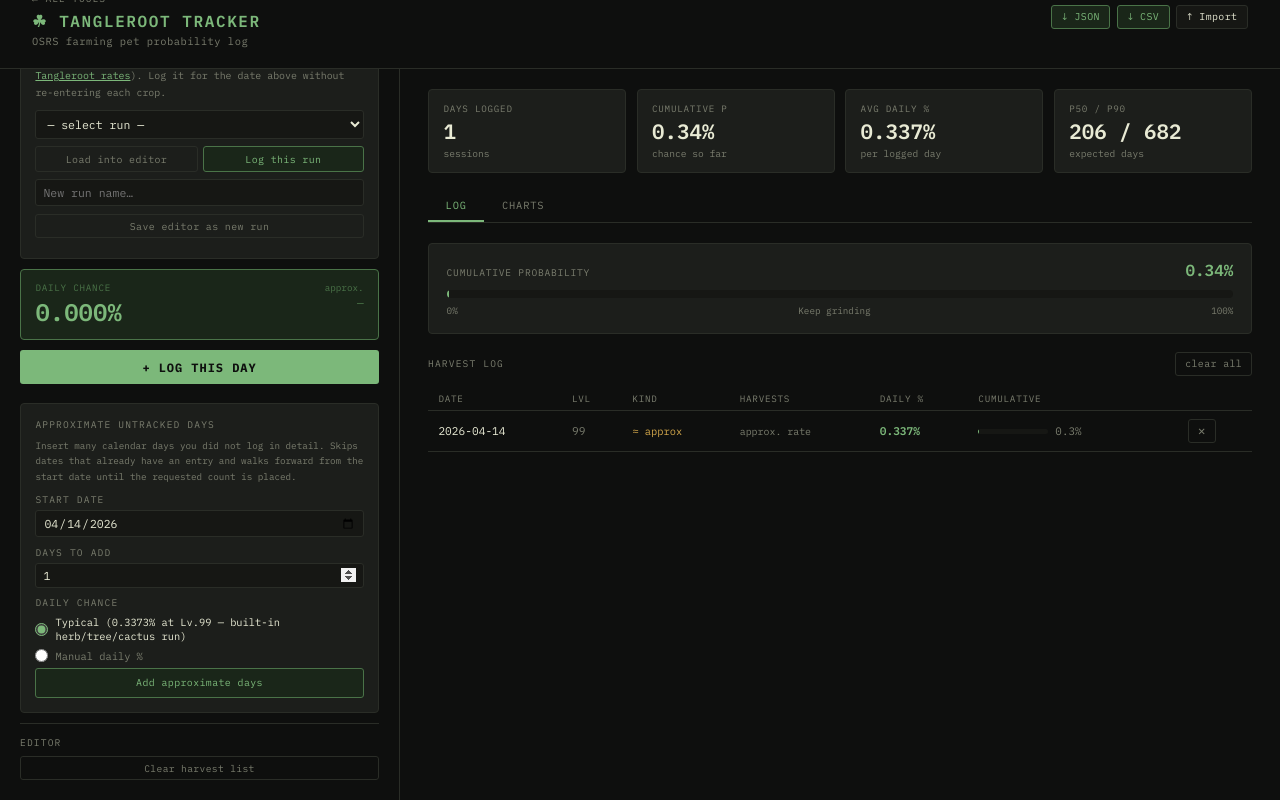
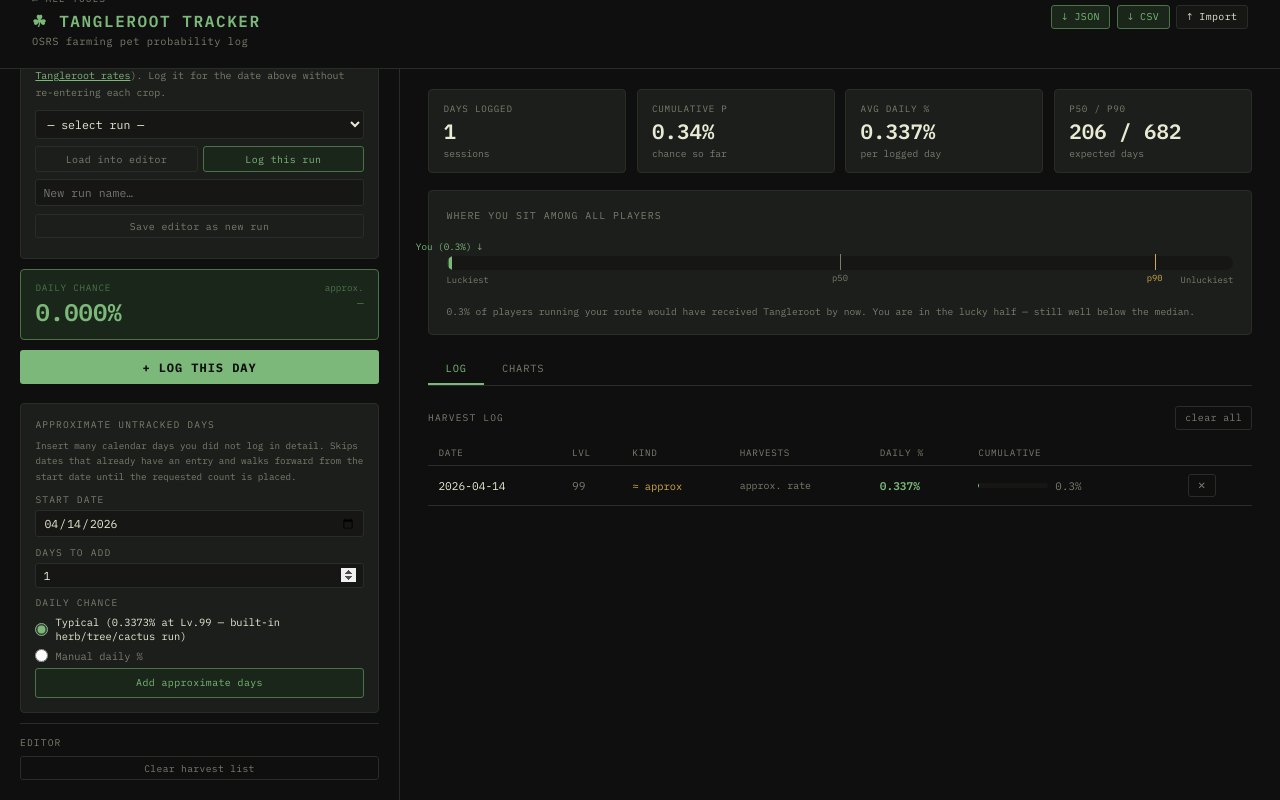
Before and after one commit to CollinHeist/osrs, a React (Vite) app in the folder tangleroot/: page / in a window 1280 px wide. Both pictures are taken after a click on the button "Add approximate days". Shown: the part 34-834 px from the top of the page. Built offline with nearby package versions, Linux system fonts and the light colour scheme.

Commit message:
Move luck gauge in Tangleroot app

```diff
--- a/tangleroot/src/App.jsx
+++ b/tangleroot/src/App.jsx
@@ -275,6 +275,41 @@
   );
 }
 
+// ─── Luck gauge ───────────────────────────────────────────────────────────────
+function LuckGauge({ cumProb }) {
+  const currentCum = cumProb * 100;
+  return (
+    <div style={{ ...S.chartCard, marginBottom: "1.1rem" }}>
+      <div style={S.chartTitle}>Where you sit among all players</div>
+      <div style={{ position: "relative", height: "58px" }}>
+        <div style={{ position:"absolute", left:0, right:0, top:"20px", height:"14px", background:C.surface, borderRadius:"7px", overflow:"hidden" }}>
+          <div style={{ position:"absolute", left:0, width:`${Math.min(currentCum, 100)}%`, height:"100%", background:`linear-gradient(90deg, ${C.accentBg}, ${C.accentDim})` }} />
+          <div style={{ position:"absolute", left:`${Math.min(currentCum, 98.5)}%`, top:0, width:"3px", height:"100%", background:C.accent }} />
+        </div>
+        <div style={{ position:"absolute", left:`${Math.min(currentCum, 95)}%`, top:4, transform:"translateX(-50%)", fontSize:"0.58rem", color:C.accent, whiteSpace:"nowrap" }}>
+          You ({currentCum.toFixed(1)}%) ↓
+        </div>
+        {[{x:50,label:"p50",col:C.muted},{x:90,label:"p90",col:C.gold}].map(({x,label,col})=>(
+          <div key={x} style={{ position:"absolute", left:`${x}%`, top:"18px" }}>
+            <div style={{ width:"1px", height:"16px", background:col }} />
+            <div style={{ fontSize:"0.55rem", color:col, transform:"translateX(-50%)", marginTop:"2px", whiteSpace:"nowrap" }}>{label}</div>
+          </div>
+        ))}
+        <div style={{ position:"absolute", left:0, top:"38px", fontSize:"0.55rem", color:C.muted }}>Luckiest</div>
+        <div style={{ position:"absolute", right:0, top:"38px", fontSize:"0.55rem", color:C.muted, textAlign:"right" }}>Unluckiest</div>
+      </div>
+      <div style={S.chartNote}>
+        {currentCum.toFixed(1)}% of players running your route would have received Tangleroot by now.
+        {currentCum < 50
+          ? ` You are in the lucky half — still well below the median.`
+          : currentCum < 90
+          ? ` You have passed the median (p50). You are ${(currentCum - 50).toFixed(1)} percentile points into the unlucky tail.`
+          : ` You are past the p90 mark. Only ~10% of players go this long. The pet is seriously overdue.`}
+      </div>
+    </div>
+  );
+}
+
 // ─── Charts tab ───────────────────────────────────────────────────────────────
 function ChartsTab({ days }) {
   const sortedDays = [...days].sort((a, b) => a.date.localeCompare(b.date));
@@ -343,40 +378,6 @@
 
   return (
     <div>
-      {/* ── Luck gauge ── */}
-      <div style={S.chartCard}>
-        <div style={S.chartTitle}>Where you sit among all players</div>
-        <div style={{ position: "relative", height: "58px" }}>
-          {/* Track */}
-          <div style={{ position:"absolute", left:0, right:0, top:"20px", height:"14px", background:C.surface, borderRadius:"7px", overflow:"hidden" }}>
-            <div style={{ position:"absolute", left:0, width:`${Math.min(currentCum, 100)}%`, height:"100%", background:`linear-gradient(90deg, ${C.accentBg}, ${C.accentDim})` }} />
-            <div style={{ position:"absolute", left:`${Math.min(currentCum, 98.5)}%`, top:0, width:"3px", height:"100%", background:C.accent }} />
-          </div>
-          {/* "You" label */}
-          <div style={{ position:"absolute", left:`${Math.min(currentCum, 95)}%`, top:4, transform:"translateX(-50%)", fontSize:"0.58rem", color:C.accent, whiteSpace:"nowrap" }}>
-            You ({currentCum.toFixed(1)}%) ↓
-          </div>
-          {/* p50 / p90 ticks */}
-          {[{x:50,label:"p50",col:C.muted},{x:90,label:"p90",col:C.gold}].map(({x,label,col})=>(
-            <div key={x} style={{ position:"absolute", left:`${x}%`, top:"18px" }}>
-              <div style={{ width:"1px", height:"16px", background:col }} />
-              <div style={{ fontSize:"0.55rem", color:col, transform:"translateX(-50%)", marginTop:"2px", whiteSpace:"nowrap" }}>{label}</div>
-            </div>
-          ))}
-          {/* axis labels */}
-          <div style={{ position:"absolute", left:0, top:"38px", fontSize:"0.55rem", color:C.muted }}>Luckiest</div>
-          <div style={{ position:"absolute", right:0, top:"38px", fontSize:"0.55rem", color:C.muted, textAlign:"right" }}>Unluckiest</div>
-        </div>
-        <div style={S.chartNote}>
-          {currentCum.toFixed(1)}% of players running your route would have received Tangleroot by now.
-          {currentCum < 50
-            ? ` You are in the lucky half — still well below the median.`
-            : currentCum < 90
-            ? ` You have passed the median (p50). You are ${(currentCum - 50).toFixed(1)} percentile points into the unlucky tail.`
-            : ` You are past the p90 mark. Only ~10% of players go this long. The pet is seriously overdue.`}
-        </div>
-      </div>
-
       {/* ── P-curve ── */}
       <div style={S.chartCard}>
         <div style={S.chartTitle}>Cumulative probability curve (P-curve)</div>
@@ -506,28 +507,9 @@
 }
 
 // ─── Log tab ──────────────────────────────────────────────────────────────────
-function LogTab({ days, removeDay, clearAll, cumProb }) {
+function LogTab({ days, removeDay, clearAll }) {
   return (
     <div>
-      {days.length > 0 && (
-        <div style={S.cumBar}>
-          <div style={{ display:"flex", justifyContent:"space-between", alignItems:"baseline" }}>
-            <span style={{ fontSize:"0.6rem", color:C.muted, letterSpacing:"0.08em", textTransform:"uppercase" }}>Cumulative probability</span>
-            <span style={{ fontSize:"1rem", fontWeight:600, color: cumProb>0.5?C.gold:C.accent }}>{fmtPct(cumProb, 2)}</span>
-          </div>
-          <div style={S.cumTrack}>
-            <div style={{ height:"100%", width:`${Math.min(cumProb*100,100)}%`, background: cumProb>0.75?C.gold:C.accent, borderRadius:"4px", transition:"width 0.4s ease" }} />
-          </div>
-          <div style={{ display:"flex", justifyContent:"space-between", fontSize:"0.58rem", color:C.muted }}>
-            <span>0%</span>
-            <span style={{ color: cumProb>0.5?C.gold:C.muted }}>
-              {cumProb>0.9?"Seriously overdue":cumProb>0.5?"You're overdue!":cumProb>0.25?"Getting there...":"Keep grinding"}
-            </span>
-            <span>100%</span>
-          </div>
-        </div>
-      )}
-
       <div style={{ display:"flex", justifyContent:"space-between", alignItems:"center", marginBottom:"0.65rem" }}>
         <p style={{ ...S.secLabel, margin:0 }}>Harvest log</p>
         {days.length > 0 && <button style={S.btnSecondary} onClick={clearAll}>clear all</button>}
@@ -1020,6 +1002,9 @@
             ))}
           </div>
 
+          {/* Luck gauge — shown whenever there are logged days */}
+          {days.length > 0 && <LuckGauge cumProb={cumProb} />}
+
           {/* Tabs */}
           <div style={S.tabBar}>
             {[{id:"log",label:"Log"},{id:"charts",label:"Charts"}].map(t => (
@@ -1029,7 +1014,7 @@
             ))}
           </div>
 
-          {activeTab === "log"    && <LogTab days={days} removeDay={removeDay} clearAll={clearAll} cumProb={cumProb} avgChance={avgChance} />}
+          {activeTab === "log"    && <LogTab days={days} removeDay={removeDay} clearAll={clearAll} avgChance={avgChance} />}
           {activeTab === "charts" && <ChartsTab days={days} />}
         </div>
       </div>
```
